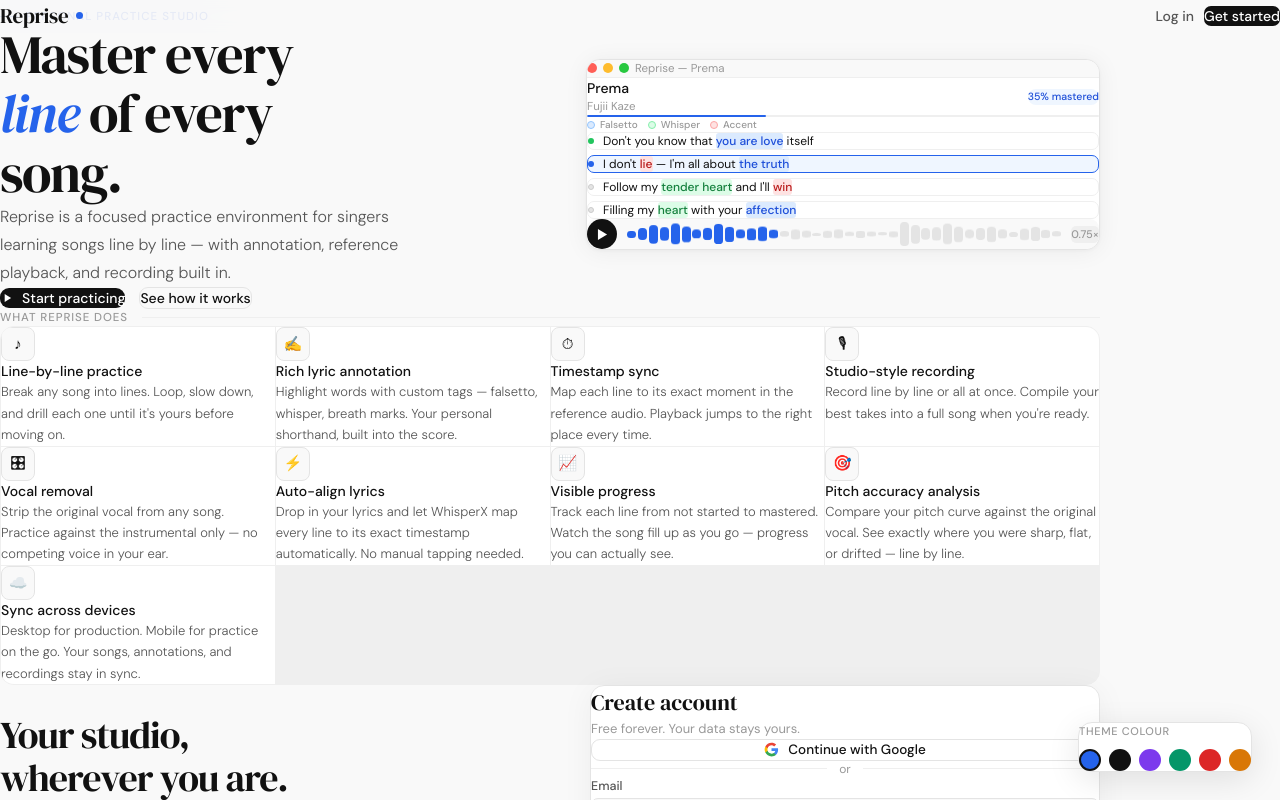
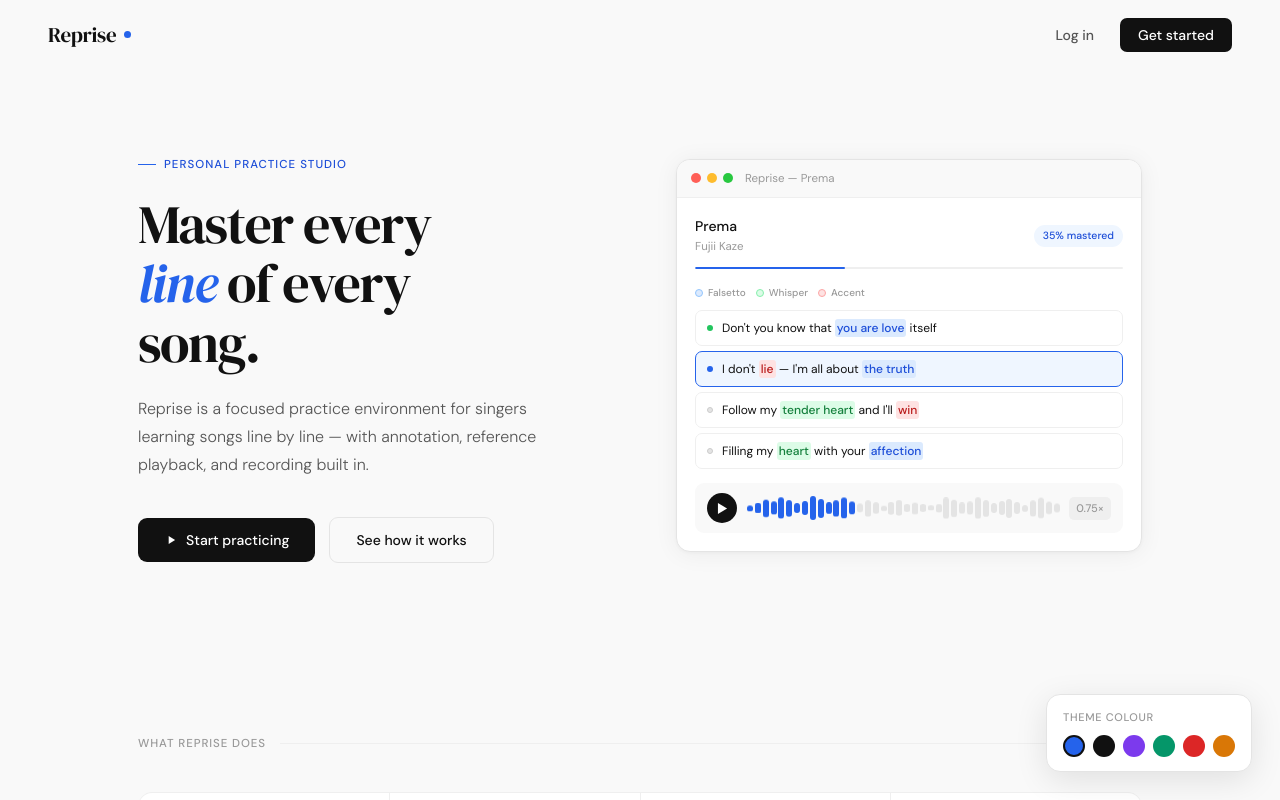
Before and after one commit to SeanChen0298/reprise-personal-studio, a React (Vite) app in the folder reprise/apps/desktop/: page / in a window 1280 px wide. Shown: the top 800 px of the page. Built offline with nearby package versions, Linux system fonts and the light colour scheme; no server answers.

Commit message:
feat: enhance font loading and error handling in Supabase integration

```diff
--- a/reprise/apps/desktop/index.html
+++ b/reprise/apps/desktop/index.html
@@ -5,6 +5,12 @@
     <link rel="icon" type="image/svg+xml" href="/vite.svg" />
     <meta name="viewport" content="width=device-width, initial-scale=1.0" />
     <title>Reprise</title>
+    <link rel="preconnect" href="https://fonts.googleapis.com" />
+    <link rel="preconnect" href="https://fonts.gstatic.com" crossorigin />
+    <link
+      href="https://fonts.googleapis.com/css2?family=DM+Serif+Display:ital@0;1&family=DM+Sans:opsz,wght@9..40,300;9..40,400;9..40,500&display=swap"
+      rel="stylesheet"
+    />
   </head>
   <body>
     <div id="root"></div>
--- a/reprise/apps/desktop/src/index.css
+++ b/reprise/apps/desktop/src/index.css
@@ -1,21 +1,8 @@
-@import url("https://fonts.googleapis.com/css2?family=DM+Serif+Display:ital@0;1&family=DM+Sans:opsz,wght@9..40,300;9..40,400;9..40,500&display=swap");
 @import "tailwindcss";
 
 @theme {
   --font-sans: "DM Sans", sans-serif;
   --font-serif: "DM Serif Display", serif;
-  --color-bg: #f9f9f9;
-  --color-surface: #ffffff;
-  --color-border: #e4e4e4;
-  --color-border-subtle: #efefef;
-  --color-text-primary: #111111;
-  --color-text-secondary: #555555;
-  --color-text-muted: #999999;
-  --color-accent: #111111;
-  --color-theme: #2563eb;
-  --color-theme-light: #eff6ff;
-  --color-theme-text: #1d4ed8;
-  --radius-card: 12px;
 }
 
 :root {
@@ -31,14 +18,6 @@
   --theme-light: #eff6ff;
   --theme-text: #1d4ed8;
   --radius: 12px;
-}
-
-*,
-*::before,
-*::after {
-  box-sizing: border-box;
-  margin: 0;
-  padding: 0;
 }
 
 html {
--- a/reprise/apps/desktop/src/lib/supabase.ts
+++ b/reprise/apps/desktop/src/lib/supabase.ts
@@ -1,6 +1,12 @@
 import { createClient } from "@supabase/supabase-js";
 
-const supabaseUrl = import.meta.env.VITE_SUPABASE_URL as string;
-const supabaseAnonKey = import.meta.env.VITE_SUPABASE_ANON_KEY as string;
+const supabaseUrl = import.meta.env.VITE_SUPABASE_URL;
+const supabaseAnonKey = import.meta.env.VITE_SUPABASE_ANON_KEY;
 
-export const supabase = createClient(supabaseUrl, supabaseAnonKey);
+if (!supabaseUrl || !supabaseAnonKey) {
+  console.error(
+    "Missing VITE_SUPABASE_URL or VITE_SUPABASE_ANON_KEY in .env — check apps/desktop/.env"
+  );
+}
+
+export const supabase = createClient(supabaseUrl ?? "", supabaseAnonKey ?? "");
--- a/reprise/apps/desktop/src/stores/auth-store.ts
+++ b/reprise/apps/desktop/src/stores/auth-store.ts
@@ -23,6 +23,7 @@
   error: null,
 
   initialize: async () => {
+    try {
       const {
         data: { session },
       } = await supabase.auth.getSession();
@@ -31,6 +32,10 @@
         user: session?.user ?? null,
         loading: false,
       });
+    } catch (err) {
+      console.error("Failed to initialize auth:", err);
+      set({ loading: false });
+    }
 
     supabase.auth.onAuthStateChange((_event, session) => {
       set({
```
Also changed, not shown: reprise/apps/desktop/vercel.json (added). Lines whose indentation alone changed are shown as unchanged.
